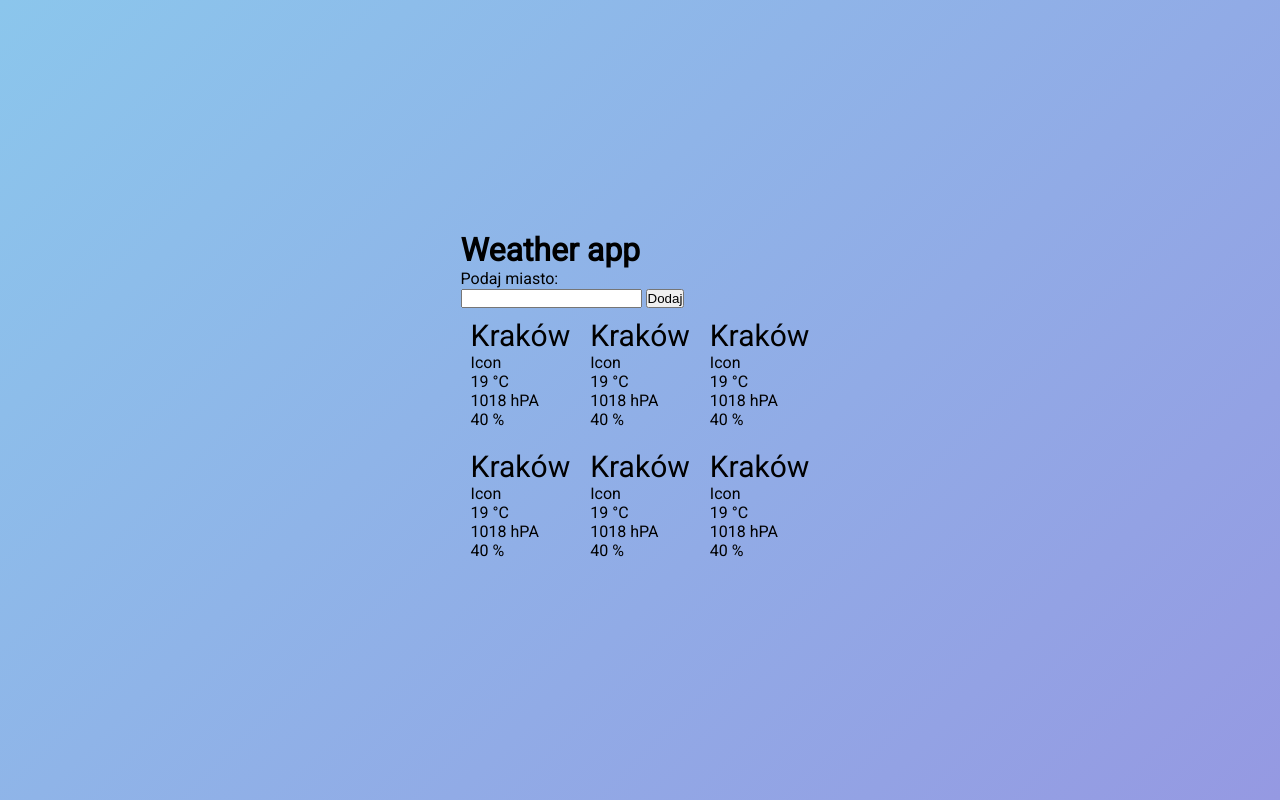
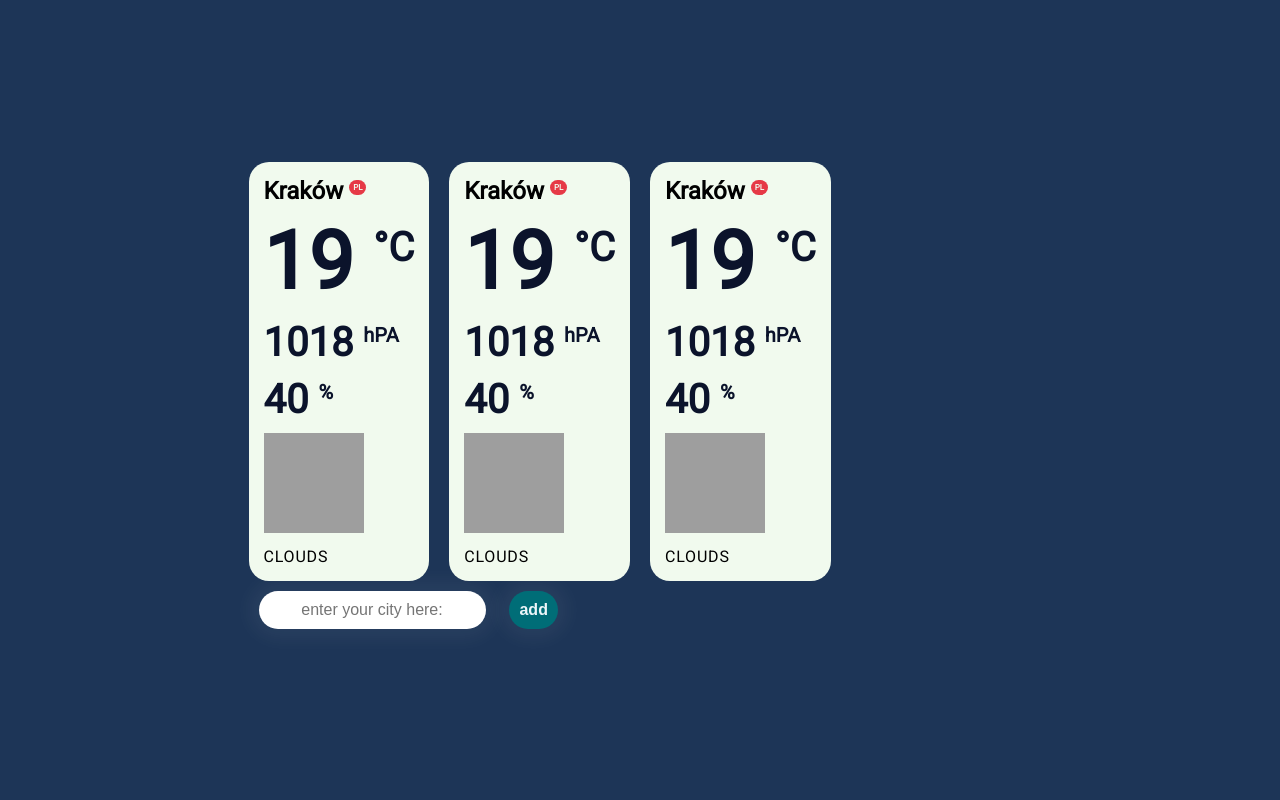
Before and after one commit to jakubtwardosz/aplikacje-webowe, a website built with webpack: page lab-03/src/index.html in a window 1280 px wide. Built offline with nearby package versions, Linux system fonts and the light colour scheme; grey boxes are pictures that could not be loaded.

Commit message:
add next styles

```diff
--- a/lab-03/src/index.html
+++ b/lab-03/src/index.html
@@ -7,76 +7,74 @@
   </head>
   <body>
     <main>
-      <h1>Weather app</h1>
 
-      <form id="add-city-form">
-        <p>Podaj miasto:</p>
-        <input id="city-name" type="text">
-        <button id="add-button" type="submit">Dodaj</button>
-      </form>
 
-        <div class="city-list">
-          <div class="row">
-            <div class="list-element">
-              <div class="location">
-                <div class="city-name">Kraków</div>
-                <p>Icon</p>
-              </div>
-              <div class="temperature-degree">19 °C</div>
-              <div class="pressure-unit">1018 hPA</div>
-              <div class="humidity-level">40 %</div>
-            </div>
-            <div class="list-element">
-              <div class="location">
-                <div class="city-name">Kraków</div>
-                <p>Icon</p>
-              </div>
-              <div class="temperature-degree">19 °C</div>
-              <div class="pressure-unit">1018 hPA</div>
-              <div class="humidity-level">40 %</div>
-            </div>
-            <div class="list-element">
-              <div class="location">
-                <div class="city-name">Kraków</div>
-                <p>Icon</p>
-              </div>
-              <div class="temperature-degree">19 °C</div>
-              <div class="pressure-unit">1018 hPA</div>
-              <div class="humidity-level">40 %</div>
-            </div>
-          </div>
-          <div class="row">
-            <div class="list-element">
-              <div class="location">
-                <div class="city-name">Kraków</div>
-                <p>Icon</p>
-              </div>
-              <div class="temperature-degree">19 °C</div>
-              <div class="pressure-unit">1018 hPA</div>
-              <div class="humidity-level">40 %</div>
-            </div>
-            <div class="list-element">
-              <div class="location">
-                <div class="city-name">Kraków</div>
-                <p>Icon</p>
-              </div>
-              <div class="temperature-degree">19 °C</div>
-              <div class="pressure-unit">1018 hPA</div>
-              <div class="humidity-level">40 %</div>
-            </div>
-            <div class="list-element">
-              <div class="location">
-                <div class="city-name">Kraków</div>
-                <p>Icon</p>
-              </div>
-              <div class="temperature-degree">19 °C</div>
-              <div class="pressure-unit">1018 hPA</div>
-              <div class="humidity-level">40 %</div>
-            </div>
-          </div>
+        <div class="container">
+          <ul class="cities">
+            <li class="city">
+
+              <h2 class="city-name">
+                <span>Kraków</span>
+                <sup>PL</sup>
+              </h2>
+
+              <div class="city-temperature">19 <sup>°C</sup> </div>
+              <div class="city-pressure">1018 <sup>hPA</sup> </div>
+              <div class="city-humidity">40 <sup>%</sup></div>
+
+              <figure>
+                <img class="city-icon" src="http://openweathermap.org/img/w/01d.png" alt="Clouds">
+                <figcaption>Clouds</figcaption>
+              </figure>
+
+            </li>
+
+            <li class="city">
+
+              <h2 class="city-name">
+                <span>Kraków</span>
+                <sup>PL</sup>
+              </h2>
+
+              <div class="city-temperature">19 <sup>°C</sup> </div>
+              <div class="city-pressure">1018 <sup>hPA</sup> </div>
+              <div class="city-humidity">40 <sup>%</sup></div>
+
+              <figure>
+                <img class="city-icon" src="http://openweathermap.org/img/w/01d.png" alt="Clouds">
+                <figcaption>Clouds</figcaption>
+              </figure>
+
+            </li>
+
+            <li class="city">
+
+              <h2 class="city-name">
+                <span>Kraków</span>
+                <sup>PL</sup>
+              </h2>
+
+              <div class="city-temperature">19 <sup>°C</sup> </div>
+              <div class="city-pressure">1018 <sup>hPA</sup> </div>
+              <div class="city-humidity">40 <sup>%</sup></div>
+
+              <figure>
+                <img class="city-icon" src="http://openweathermap.org/img/w/01d.png" alt="Clouds">
+                <figcaption>Clouds</figcaption>
+              </figure>
+
+            </li>
+
+          </ul>
         </div>
 
-      </div>
+        <form>
+          <span class="msg"></span>
+          <input type="text" placeholder="enter your city here:">
+          <button type="submit">add</button>
+        </form>
+
+
     </main>
     <script src="index.js"></script>
   </body>
--- a/lab-03/src/main.scss
+++ b/lab-03/src/main.scss
@@ -1,3 +1,5 @@
+/* https://bit.ly/3tM9amt */
+
 @import url('https://fonts.googleapis.com/css2?family=Roboto&display=swap');
 * {
   margin: 0;
@@ -11,35 +13,91 @@ body {
   justify-content: center;
   flex-direction: column;
   align-items: center;
-  background-color: #8BC6EC;
-  background-image: linear-gradient(135deg, #8BC6EC 0%, #9599E2 100%);
+  background-color: #1D3557;
   font-family: 'Roboto', sans-serif;
 }
 
-.row{
-  display: flex;
-  flex-direction: row;
-  flex-wrap: wrap;
-  width: 100%;
+form{
+  input, button{
+    margin: 10px;
+    padding: 10px;
+    border: none;
+    outline: none;
+    border-radius: 50px;
+    box-shadow: 0 0 20px 10px rgba(255, 255, 255, 0.05);
+    text-align: center;
+    font-size: 16px;
+
+  }
+
+  input{
+    color: #0B132B;
+    font-weight: 300;
+  }
+
+  button{
+    color: #EDF6F9;
+    background-color: #006D77;
+    font-weight: 600;
+  }
 }
 
-.list-element{
-  display: flex;
-  flex-direction: column;
-  flex-basis: 100%;
-  flex: 1;
-  padding: 10px;
+.city-name{
+  sup{
+    font-size: 8px;
+    padding: 3px 4px;
+    border-radius: 30px;
+    color: #F1FAEE;
+    background: #E63946;
+  }
+}
 
-  .location{
+.cities{
+  display: grid;
+  grid-gap: 30px 20px;
+  list-style: none;
+  grid-template-columns: repeat(4, 1fr);
+}
+
+.city{
+  padding: 15px;
+  border-radius: 20px;
+  background-color: #F1FAEE;
 
 
-    .city-name{
-      font-size: 30px;
+  .city-temperature{
+    font-size: 5rem;
+    font-weight: bold;
+    margin-top: 10px;
+    color: #0B132B;
 
-      p{
-        display: inline;
-      }
+    sup{
+      font-size: 0.5em;
     }
   }
 
+  .city-pressure, .city-humidity{
+    font-size: 2.5rem;
+    font-weight: bold;
+    margin-top: 10px;
+    color: #0B132B;
+
+    sup{
+      font-size: 0.5em;
+    }
+  }
 }
+
+figure{
+  img{
+    margin-top: 10px;
+    width: 100px;
+    height: 100px;
+  }
+
+  figcaption{
+    margin-top: 10px;
+    text-transform: uppercase;
+    letter-spacing: 0.05em;
+  }
+}
```
